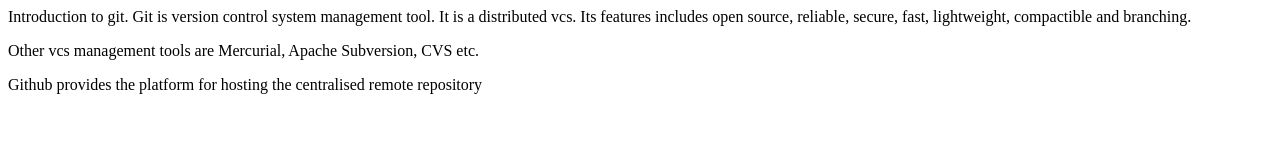
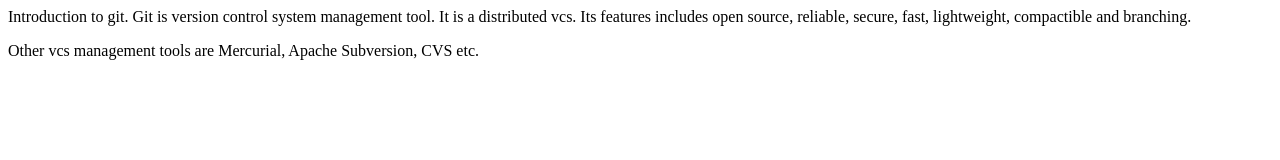
Before and after one commit to Vrushali-1/Assignments, a plain HTML site: page index.html in a window 1280 px wide. Drawn offline with Linux system fonts and the light colour scheme.

Commit message:
commiting 1.html

```diff
--- a/index.html
+++ b/index.html
@@ -5,7 +5,6 @@
     <body>
            <p> Introduction to git. Git is version control system             management tool. It is a distributed vcs. Its features          includes open source, reliable, secure, fast, lightweight, compactible and branching.</p>
       <p>Other vcs management tools are Mercurial, Apache Subversion, CVS etc.</p>
-<p>Github provides the platform for hosting the centralised  remote repository </p>
     </body>
 
 
```
Also changed, not shown: 1.html (added, +1 -0 lines).
